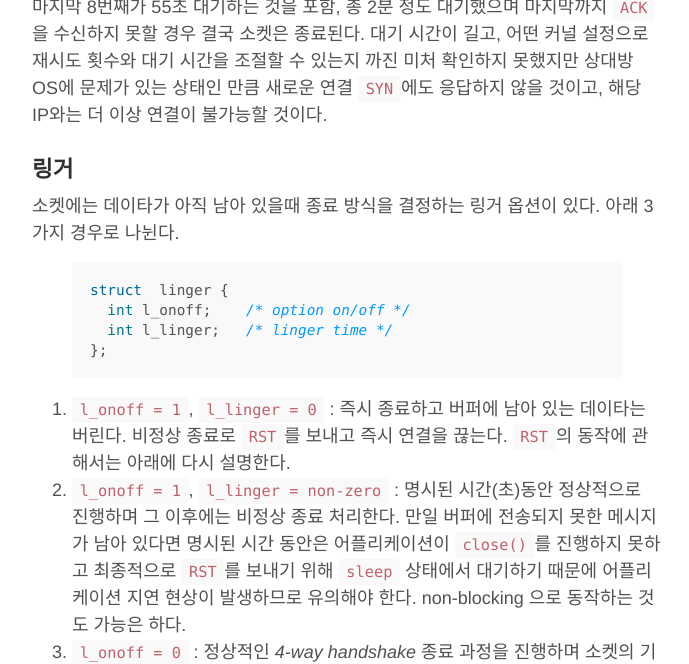
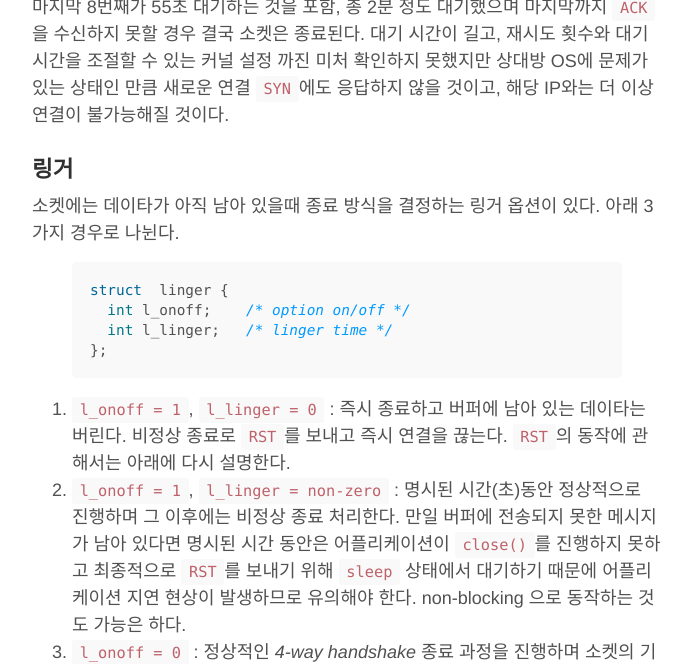
Before and after one commit to Umaigenomu/likejazz.github.io, a Jekyll site: the page built from _posts/2015-06-10-time-wait.md, in a window 1280 px wide and 900 px high, scrolled down 23422 px, cut to the strip 236-900 px from the top of the window. Shown: the whole strip, without its empty margins (293-982 px from the left). Built offline with Jekyll 4.4.1, drawn with Linux system fonts in a browser that asks for light colours.

Commit message:
Publishing

```diff
--- a/_posts/2015-06-10-time-wait.md
+++ b/_posts/2015-06-10-time-wait.md
@@ -766,7 +766,7 @@ tcp_timewait_state_process(struct inet_timewait_sock *tw, struct sk_buff *skb,
 
 <img src="https://farm1.staticflickr.com/275/18556772069_4671bf2e8e_b.jpg" width="600" />
 
-마지막 8번째가 55초 대기하는 것을 포함, 총 2분 정도 대기했으며 마지막까지 `ACK`을 수신하지 못할 경우 결국 소켓은 종료된다. 대기 시간이 길고, 어떤 커널 설정으로 재시도 횟수와 대기 시간을 조절할 수 있는지 까진 미처 확인하지 못했지만 상대방 OS에 문제가 있는 상태인 만큼 새로운 연결 `SYN`에도 응답하지 않을 것이고, 해당 IP와는 더 이상 연결이 불가능할 것이다.
+마지막 8번째가 55초 대기하는 것을 포함, 총 2분 정도 대기했으며 마지막까지 `ACK`을 수신하지 못할 경우 결국 소켓은 종료된다. 대기 시간이 길고, 재시도 횟수와 대기 시간을 조절할 수 있는 커널 설정 까진 미처 확인하지 못했지만 상대방 OS에 문제가 있는 상태인 만큼 새로운 연결 `SYN`에도 응답하지 않을 것이고, 해당 IP와는 더 이상 연결이 불가능해질 것이다.
 
 ### 링거
 
```
